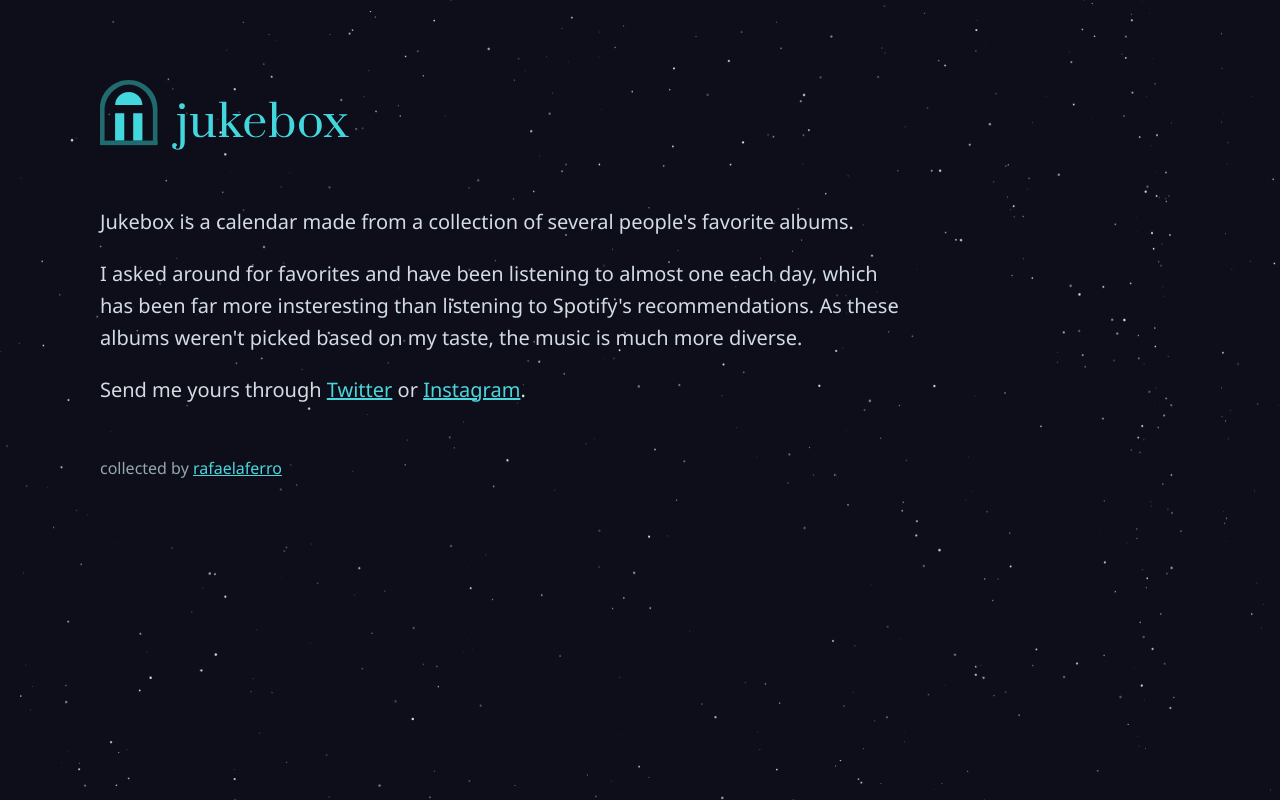
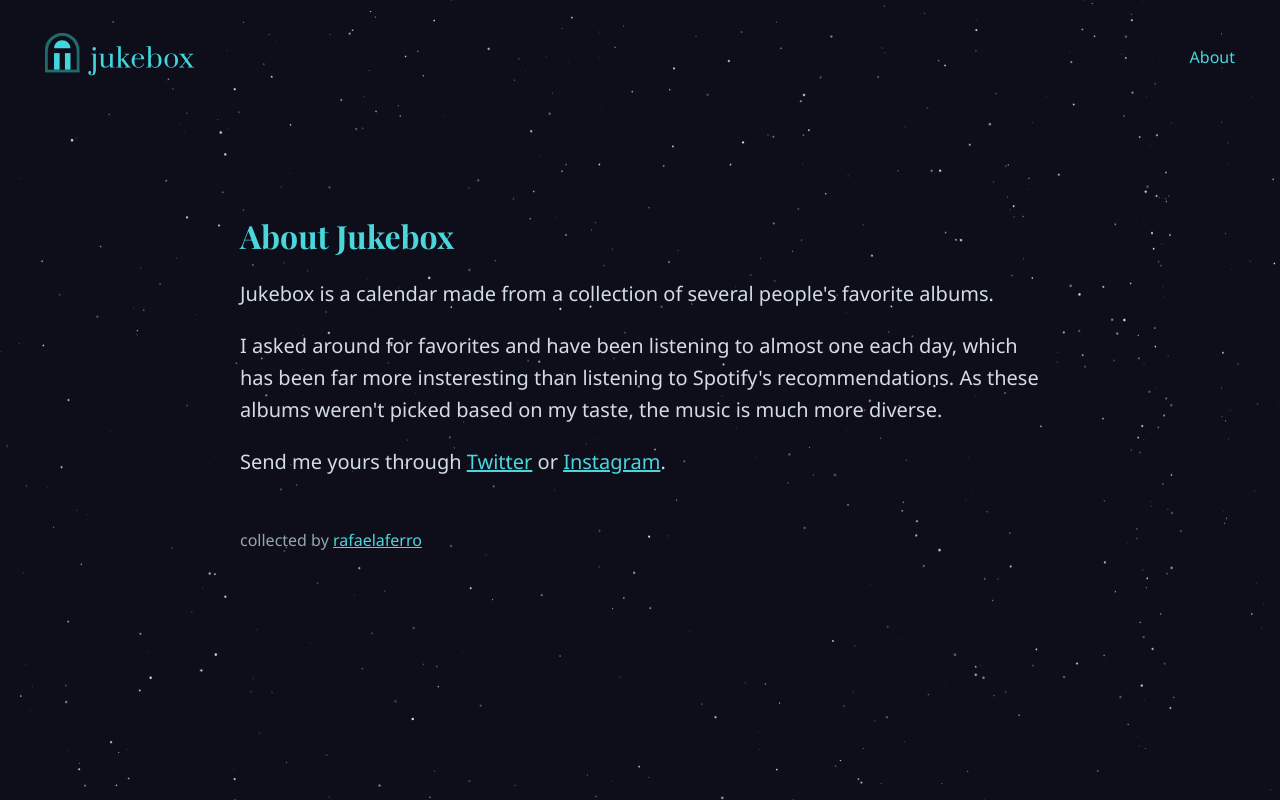
Before and after one commit to anarafaelaferro/jukebox-singlestore, a React (Create React App) app in the folder frontend/: page /about in a window 1280 px wide. Built offline with nearby package versions, Linux system fonts and the light colour scheme; no server answers.

Commit message:
add Navigation

```diff
--- /dev/null
+++ b/frontend/src/components/Navigation/Navigation.scss
@@ -0,0 +1,21 @@
+.navigation {
+    display: flex;
+    justify-content: space-between;
+    align-items: center;
+    padding: 30px 45px;
+    color: #fff;
+
+    ul {
+      li {
+        list-style: none;
+
+        a {
+          text-decoration: none;
+
+          &:hover {
+            text-decoration: underline;
+          }
+        }
+      }
+    }
+}
--- /dev/null
+++ b/frontend/src/components/Navigation/Navigation.tsx
@@ -0,0 +1,21 @@
+import React from 'react';
+import { Link } from 'react-router-dom';
+
+import logo from '../../static/images/logo-horizontal.svg';
+
+import "./Navigation.scss";
+
+export function Navigation() {
+  return (
+    <nav className="navigation">
+      <Link to="/">
+        <img src={logo} alt="jukebox" className="logo" width="150" />
+      </Link>
+      <ul>
+        <li>
+          <Link to="/about">About</Link>
+        </li>
+      </ul>
+    </nav>
+  );
+}
--- a/frontend/src/layouts/BaseLayout.scss
+++ b/frontend/src/layouts/BaseLayout.scss
@@ -1,6 +1,6 @@
 .base-layout {
   background-color: #333;
   background-image: url(../static/images/background.png);
-  padding: 50px 0;
-  min-height: calc(100vh - 100px); // minus padding top and bottom
+  padding-bottom: 50px;
+  min-height: calc(100vh - 50px); // minus padding bottom
 }
--- a/frontend/src/layouts/BaseLayout.tsx
+++ b/frontend/src/layouts/BaseLayout.tsx
@@ -1,4 +1,5 @@
 import React from "react";
+import { Navigation } from "../components/Navigation/Navigation";
 
 import "./BaseLayout.scss";
 
@@ -9,6 +10,8 @@ type BaseLayoutProps = {
 export function BaseLayout({ className, children }: React.PropsWithChildren<BaseLayoutProps>) {
   return (
     <div className="base-layout">
+      <Navigation />
+
       <div className={className}>
         {children}
       </div>
--- a/frontend/src/pages/About.scss
+++ b/frontend/src/pages/About.scss
@@ -1,9 +1,10 @@
 .page-about {
-  margin: 0px 30px;
+  margin: 0px auto;
+  padding: 0 30px;
   max-width: 800px;
 
   @media (min-width: 1000px) {
-    margin: 30px 100px;
+    margin-top: 100px;
   }
 
   .logo {
--- a/frontend/src/pages/About.tsx
+++ b/frontend/src/pages/About.tsx
@@ -1,28 +1,23 @@
 import React from 'react';
-import { Link } from 'react-router-dom';
 
 import { BaseLayout } from "../layouts/BaseLayout";
-import logo from '../static/images/logo-horizontal.svg';
 
 import "./About.scss";
 
 export function About() {
   return (
     <BaseLayout className="page-about">
-      <Link to="/">
-        <img src={logo} alt="jukebox" className="logo" />
-      </Link>
-
+      <h1>About Jukebox</h1>
       <p>Jukebox is a calendar made from a collection of several people's favorite albums.</p>
       <p>
         I asked around for favorites and have been listening to almost one each day, which
         has been far more insteresting than listening to Spotify's recommendations.
         As these albums weren't picked based on my taste, the music is much more diverse.
       </p>
-      <p>Send me yours through <a href="https://twitter.com/anarafaelaferro" target="_blank">Twitter</a>{" "}
-        or <a href="https://instagram.com/anarafaelaferro" target="_blank">Instagram</a>.</p>
+      <p>Send me yours through <a href="https://twitter.com/anarafaelaferro" target="_blank" rel="noreferrer">Twitter</a>{" "}
+        or <a href="https://instagram.com/anarafaelaferro" target="_blank" rel="noreferrer">Instagram</a>.</p>
 
-      <p>collected by <a href="http://www.rafaelaferro.com/" target="_blank">rafaelaferro</a></p>
+      <p>collected by <a href="http://www.rafaelaferro.com/" target="_blank" rel="noreferrer">rafaelaferro</a></p>
     </BaseLayout>
   );
 }
```
